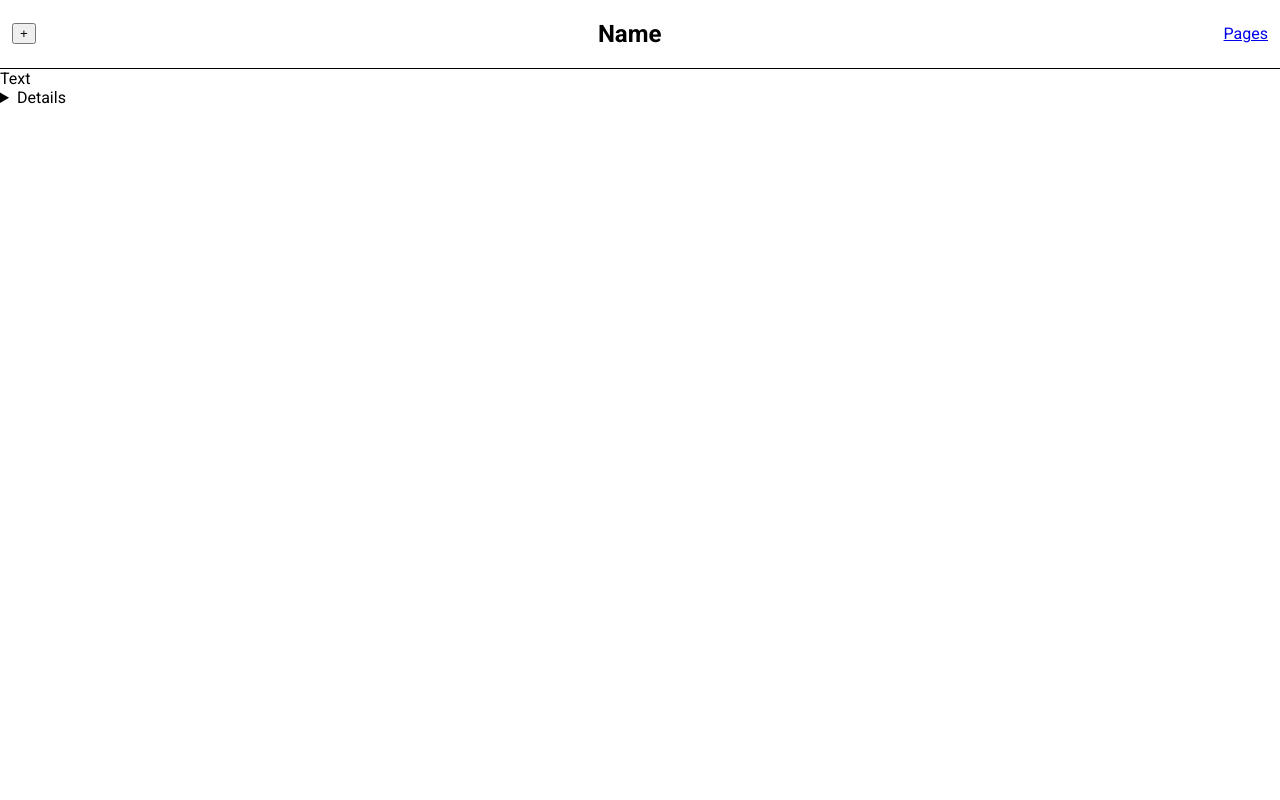
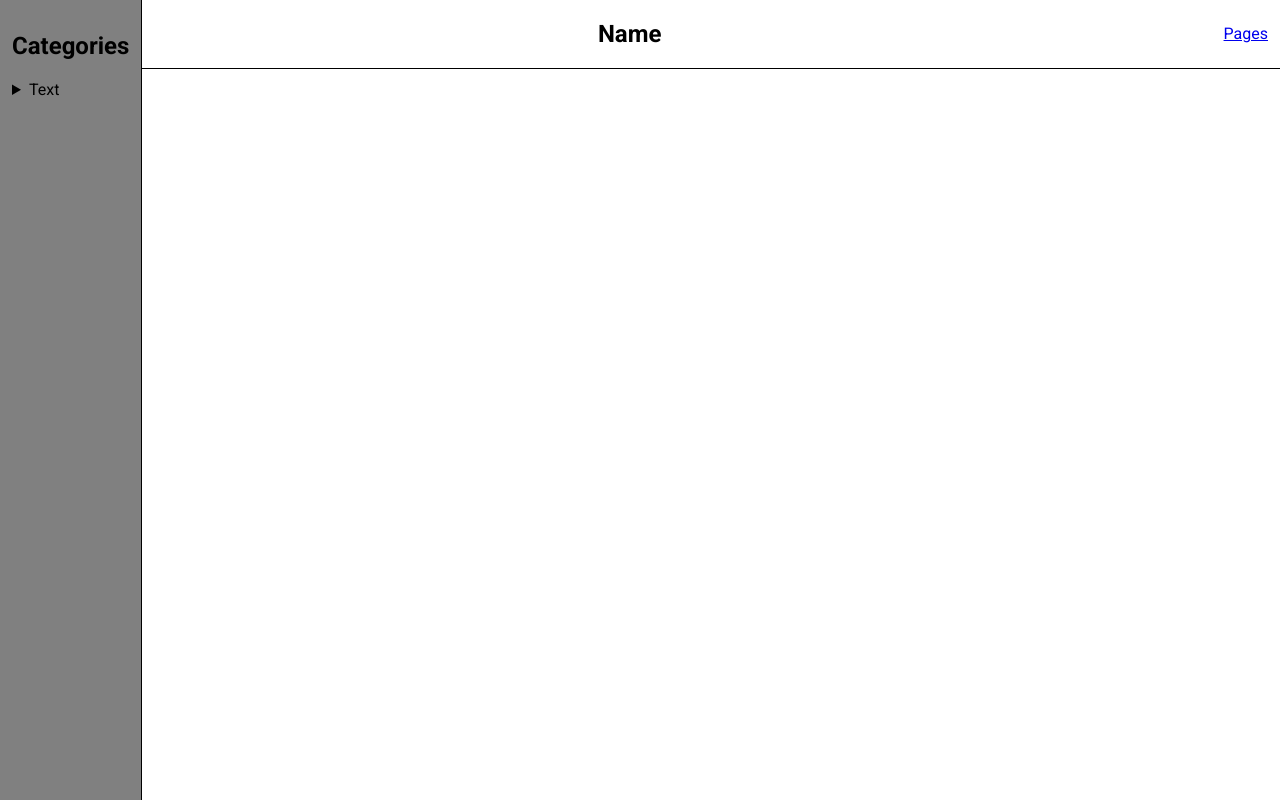
Before and after one commit to lekcik/websiteBuilder, a React (Vite) app in the folder websiteBuilder/: page /builder in a window 1280 px wide. Built offline with nearby package versions, Linux system fonts and the light colour scheme.

Commit message:
ux update

```diff
--- a/websiteBuilder/src/components/AddElem.jsx
+++ b/websiteBuilder/src/components/AddElem.jsx
@@ -1,13 +1,13 @@
+import './addElem.css';
 
 function AddElem() {
     return(
         <section className="addElement">
-            <section className="textElements">
+            <h2>Categories</h2>
+            <details className="textElements">
                 <summary>Text</summary>
-                <details>
-                    Halo
-                </details>
-            </section>
+                <p>Halo</p>
+            </details>
         </section>
     );
 }
--- /dev/null
+++ b/websiteBuilder/src/components/addElem.css
@@ -0,0 +1,12 @@
+section.addElement {
+    position: fixed;
+    top: 0;
+    left: 0;
+    bottom: 0;
+    background-color: grey;
+    border-right: 0.1rem solid black;
+
+    padding: var(--padding-index-big);
+
+    z-index: 200;
+}
--- a/websiteBuilder/src/components/builderNav.css
+++ b/websiteBuilder/src/components/builderNav.css
@@ -1,8 +1,15 @@
 nav.builder {
+    position: fixed;
+    top: 0;
+    left: 0;
+    right: 0;
+
     display: flex;
     align-items: center;
     justify-content: space-between;
     padding-left: var(--padding-index-big);
     padding-right: var(--padding-index-big);
     border-bottom: 0.1rem solid black;
+
+    z-index: 100;
 }
```
